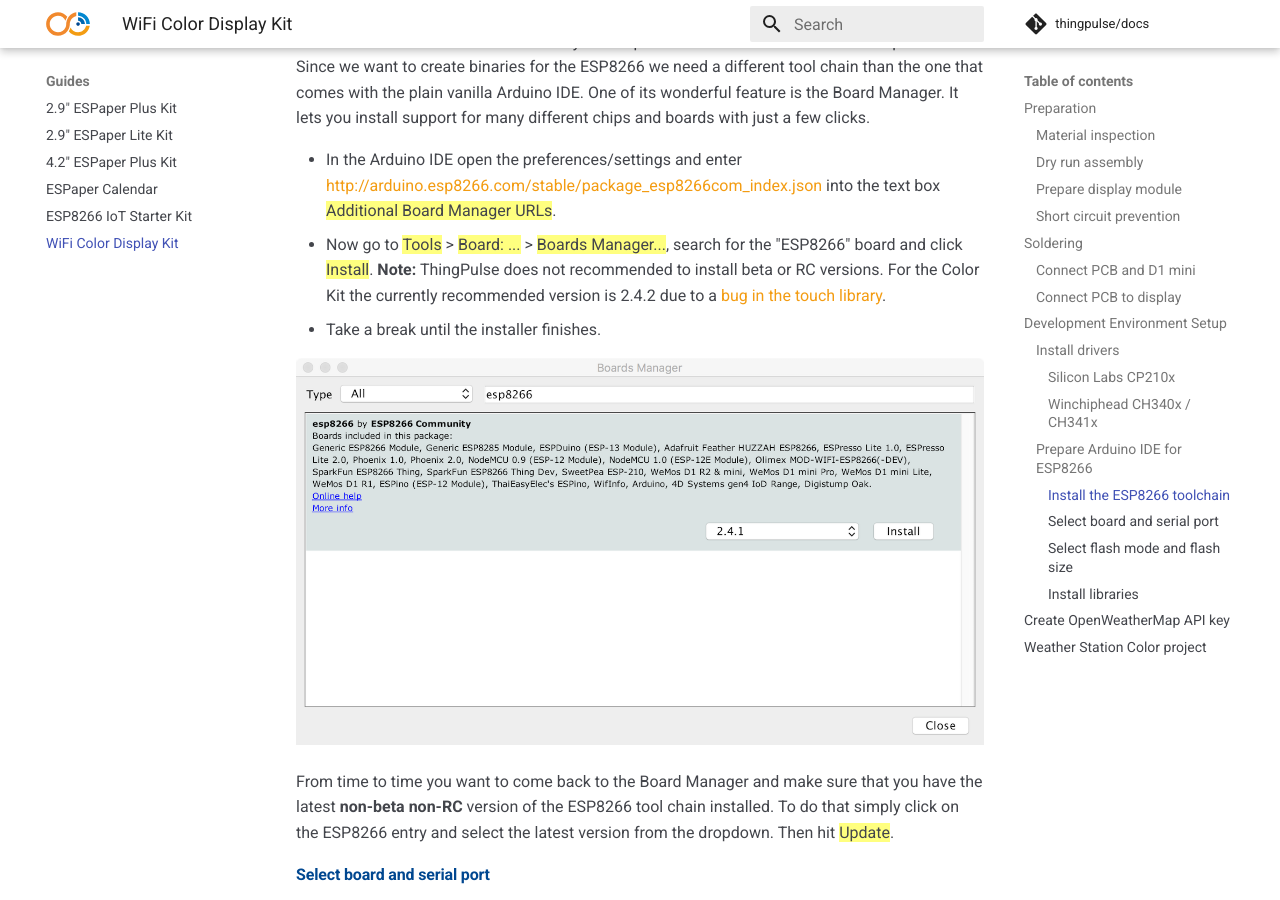
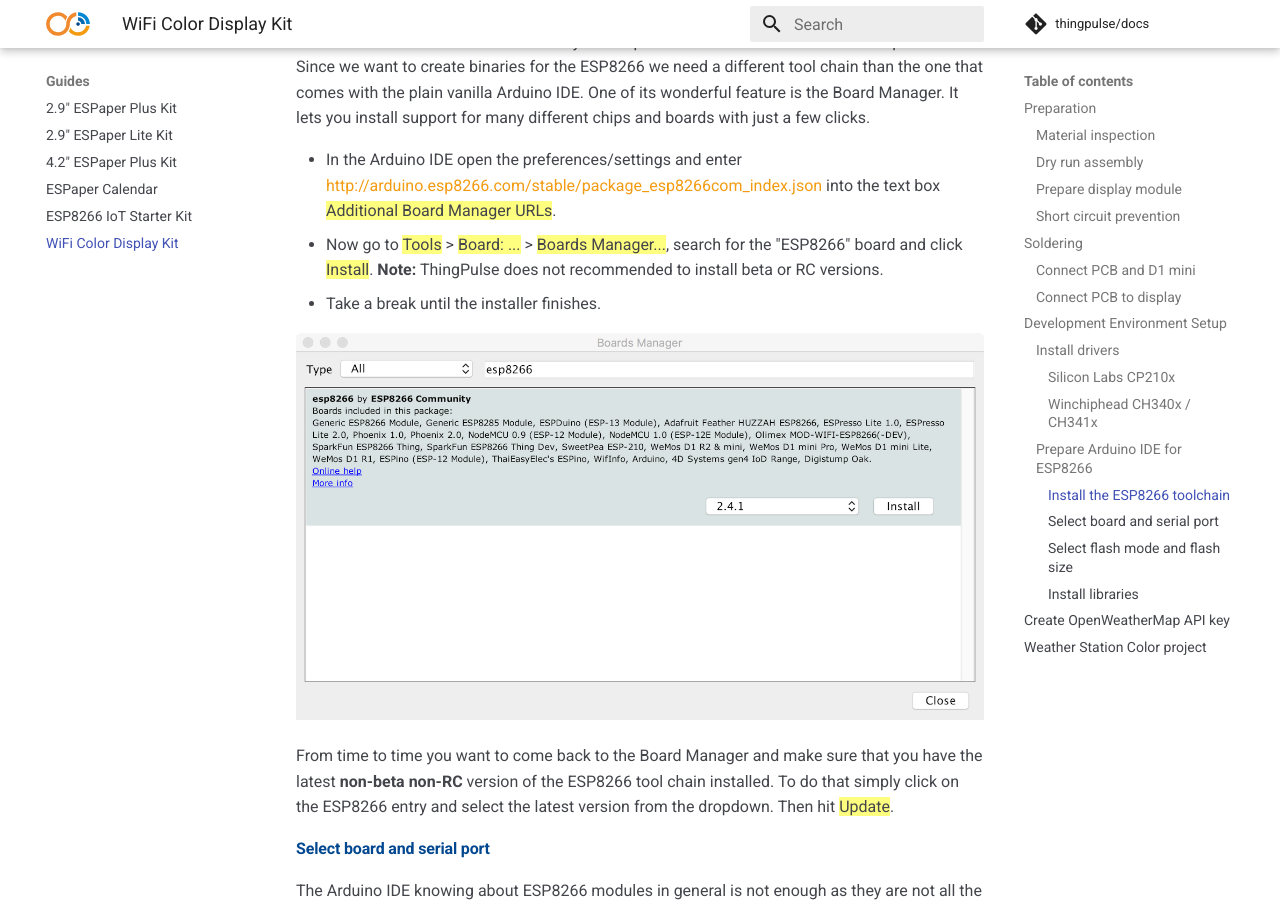
Before and after one commit to ThingPulse/docs, an MkDocs documentation site: the page built from docs/guides/wifi-color-display-kit.md, in a window 1280 px wide and 900 px high, scrolled down 6922 px. Built offline with MkDocs 1.6.1 and Material for MkDocs 9.7.7, drawn with Linux system fonts in a browser that asks for light colours; comment, search, counter and statistics services are not loaded; some of the changed text lies outside the part shown.

```diff
--- a/includes/ESP8266-for-Arduino-IDE.md
+++ b/includes/ESP8266-for-Arduino-IDE.md
@@ -5,7 +5,7 @@
 
  - In the Arduino IDE open the preferences/settings and enter http://arduino.esp8266.com/stable/package_esp8266com_index.json
  into the text box ==Additional Board Manager URLs==.
- - Now go to ==Tools== > ==Board: ...== > ==Boards Manager...==, search for the "ESP8266" board and click ==Install==. **Note:** ThingPulse does not recommended to install beta or RC versions. For the Color Kit the currently recommended version is 2.4.2 due to a [bug in the touch library](https://github.com/PaulStoffregen/XPT2046_Touchscreen/pull/24#issuecomment-514809229).
+ - Now go to ==Tools== > ==Board: ...== > ==Boards Manager...==, search for the "ESP8266" board and click ==Install==. **Note:** ThingPulse does not recommended to install beta or RC versions.
  - Take a break until the installer finishes.
 
 ![Arduino IDE board manager ESP8266](/img/how-tos/Arduino-board-manager-ESP8266.png)
```
Also changed, not shown: docs/guides/wifi-color-display-kit.md (+1 -1 lines).
